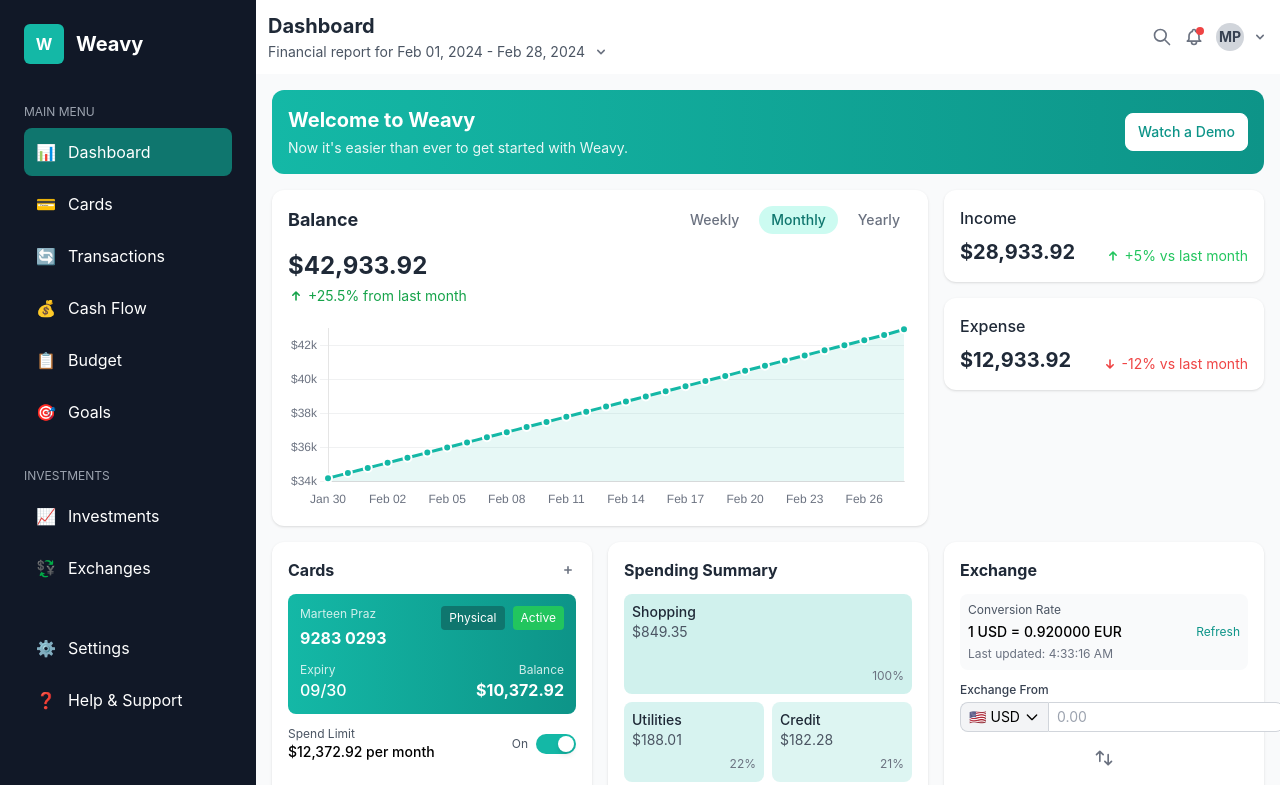
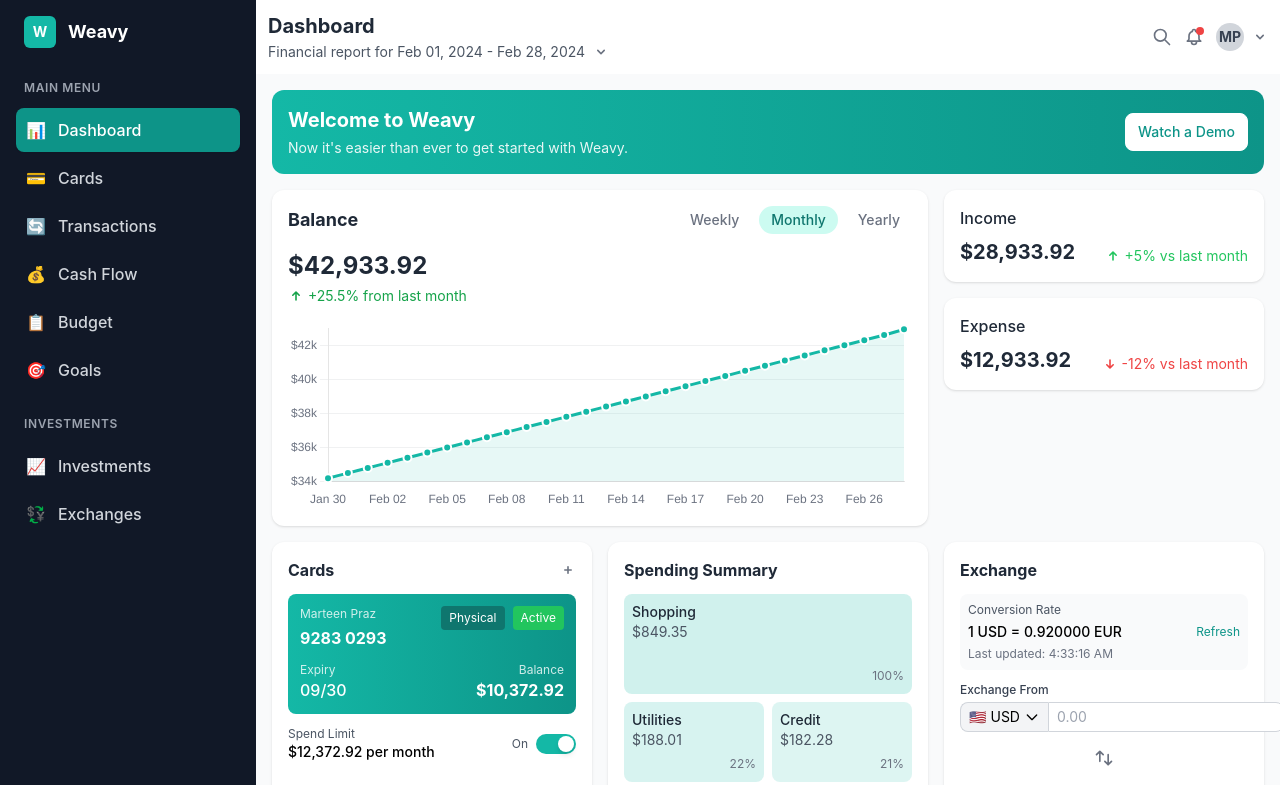
Before and after one commit to connorflynn4/WeavyFinance, a Next.js app: page / in a window 1280 px wide. Shown: the top 785 px of the page. Built offline with nearby package versions, Linux system fonts and the light colour scheme.

Commit message:
design changes

```diff
--- a/src/components/Sidebar.tsx
+++ b/src/components/Sidebar.tsx
@@ -7,104 +7,114 @@
 
 const Sidebar = ({ onViewChange, activeView }: SidebarProps) => {
   return (
-    <div className="w-64 bg-gray-900 text-white p-6 flex flex-col">
+    <div className="w-64 bg-gray-900 text-white p-4 flex flex-col min-h-screen">
       {/* Logo */}
-      <div className="flex items-center mb-10">
-        <div className="w-10 h-10 rounded-md bg-teal-500 flex items-center justify-center mr-3">
-          <span className="font-bold text-white">W</span>
+      <div className="flex items-center mb-8 px-2">
+        <div className="w-8 h-8 rounded-md bg-teal-500 flex items-center justify-center mr-3">
+          <span className="font-bold text-white text-sm">W</span>
         </div>
-        <span className="font-bold text-xl">Weavy</span>
+        <button
+          onClick={() => onViewChange('dashboard')}
+          className="font-bold text-lg hover:text-teal-300 transition-colors duration-200 cursor-pointer"
+        >
+          Weavy
+        </button>
       </div>
 
-      {/* Navigation */}
+      {/* Main Navigation */}
       <nav className="flex-1">
-        <div className="mb-8">
-          <h3 className="text-xs uppercase text-gray-400 mb-2">Main Menu</h3>
+        <div className="mb-6">
+          <h3 className="text-xs uppercase text-gray-400 mb-3 px-2 font-semibold tracking-wider">Main Menu</h3>
           <ul className="space-y-1">
             <li>
               <button
                 onClick={() => onViewChange('dashboard')}
-                className={`w-full flex items-center p-3 rounded-lg transition-colors ${
-                  activeView === 'dashboard' ? 'bg-teal-700 text-white' : 'hover:bg-gray-800'
+                className={`w-full flex items-center p-2.5 rounded-lg transition-all duration-200 ${
+                  activeView === 'dashboard'
+                    ? 'bg-teal-600 text-white shadow-sm'
+                    : 'text-gray-300 hover:bg-gray-800 hover:text-white'
                 }`}
               >
-                <span className="mr-3">📊</span>
-                <span>Dashboard</span>
+                <span className="mr-3 text-gray-400">📊</span>
+                <span className="font-medium">Dashboard</span>
               </button>
             </li>
             <li>
-              <a href="#" className="flex items-center p-3 rounded-lg hover:bg-gray-800">
-                <span className="mr-3">💳</span>
-                <span>Cards</span>
+              <a href="#" className="flex items-center p-2.5 rounded-lg text-gray-300 hover:bg-gray-800 hover:text-white transition-all duration-200">
+                <span className="mr-3 text-gray-400">💳</span>
+                <span className="font-medium">Cards</span>
               </a>
             </li>
             <li>
-              <a href="#" className="flex items-center p-3 rounded-lg hover:bg-gray-800">
-                <span className="mr-3">🔄</span>
-                <span>Transactions</span>
+              <a href="#" className="flex items-center p-2.5 rounded-lg text-gray-300 hover:bg-gray-800 hover:text-white transition-all duration-200">
+                <span className="mr-3 text-gray-400">🔄</span>
+                <span className="font-medium">Transactions</span>
               </a>
             </li>
             <li>
-              <a href="#" className="flex items-center p-3 rounded-lg hover:bg-gray-800">
-                <span className="mr-3">💰</span>
-                <span>Cash Flow</span>
+              <a href="#" className="flex items-center p-2.5 rounded-lg text-gray-300 hover:bg-gray-800 hover:text-white transition-all duration-200">
+                <span className="mr-3 text-gray-400">💰</span>
+                <span className="font-medium">Cash Flow</span>
               </a>
             </li>
             <li>
-              <a href="#" className="flex items-center p-3 rounded-lg hover:bg-gray-800">
-                <span className="mr-3">📋</span>
-                <span>Budget</span>
+              <a href="#" className="flex items-center p-2.5 rounded-lg text-gray-300 hover:bg-gray-800 hover:text-white transition-all duration-200">
+                <span className="mr-3 text-gray-400">📋</span>
+                <span className="font-medium">Budget</span>
               </a>
             </li>
             <li>
-              <a href="#" className="flex items-center p-3 rounded-lg hover:bg-gray-800">
-                <span className="mr-3">🎯</span>
-                <span>Goals</span>
+              <a href="#" className="flex items-center p-2.5 rounded-lg text-gray-300 hover:bg-gray-800 hover:text-white transition-all duration-200">
+                <span className="mr-3 text-gray-400">🎯</span>
+                <span className="font-medium">Goals</span>
               </a>
             </li>
           </ul>
         </div>
 
-        <div className="mb-8">
-          <h3 className="text-xs uppercase text-gray-400 mb-2">Investments</h3>
+        <div className="mb-6">
+          <h3 className="text-xs uppercase text-gray-400 mb-3 px-2 font-semibold tracking-wider">Investments</h3>
           <ul className="space-y-1">
             <li>
-              <a href="#" className="flex items-center p-3 rounded-lg hover:bg-gray-800">
-                <span className="mr-3">📈</span>
-                <span>Investments</span>
+              <a href="#" className="flex items-center p-2.5 rounded-lg text-gray-300 hover:bg-gray-800 hover:text-white transition-all duration-200">
+                <span className="mr-3 text-gray-400">📈</span>
+                <span className="font-medium">Investments</span>
               </a>
             </li>
             <li>
               <button
                 onClick={() => onViewChange('exchanges')}
-                className={`w-full flex items-center p-3 rounded-lg transition-colors ${
-                  activeView === 'exchanges' ? 'bg-teal-600 text-white' : 'hover:bg-gray-800'
+                className={`w-full flex items-center p-2.5 rounded-lg transition-all duration-200 ${
+                  activeView === 'exchanges'
+                    ? 'bg-teal-600 text-white shadow-sm'
+                    : 'text-gray-300 hover:bg-gray-800 hover:text-white'
                 }`}
               >
-                <span className="mr-3">💱</span>
-                <span>Exchanges</span>
+                <span className="mr-3 text-gray-400">💱</span>
+                <span className="font-medium">Exchanges</span>
               </button>
             </li>
           </ul>
         </div>
+      </nav>
 
-        <div className="mt-auto">
+      {/* Settings and Help - positioned at bottom */}
+      <div className="pt-6 border-t border-gray-700">
         <ul className="space-y-1">
           <li>
-              <a href="#" className="flex items-center p-3 rounded-lg hover:bg-gray-800">
-                <span className="mr-3">⚙️</span>
-                <span>Settings</span>
+            <a href="#" className="flex items-center p-2.5 rounded-lg text-gray-300 hover:bg-gray-800 hover:text-white transition-all duration-200">
+              <span className="mr-3 text-gray-400">⚙️</span>
+              <span className="font-medium">Settings</span>
             </a>
           </li>
           <li>
-              <a href="#" className="flex items-center p-3 rounded-lg hover:bg-gray-800">
-                <span className="mr-3">❓</span>
-                <span>Help & Support</span>
+            <a href="#" className="flex items-center p-2.5 rounded-lg text-gray-300 hover:bg-gray-800 hover:text-white transition-all duration-200">
+              <span className="mr-3 text-gray-400">❓</span>
+              <span className="font-medium">Help & Support</span>
             </a>
           </li>
         </ul>
       </div>
-      </nav>
     </div>
   );
 };
```
Lines whose indentation alone changed are shown as unchanged.
